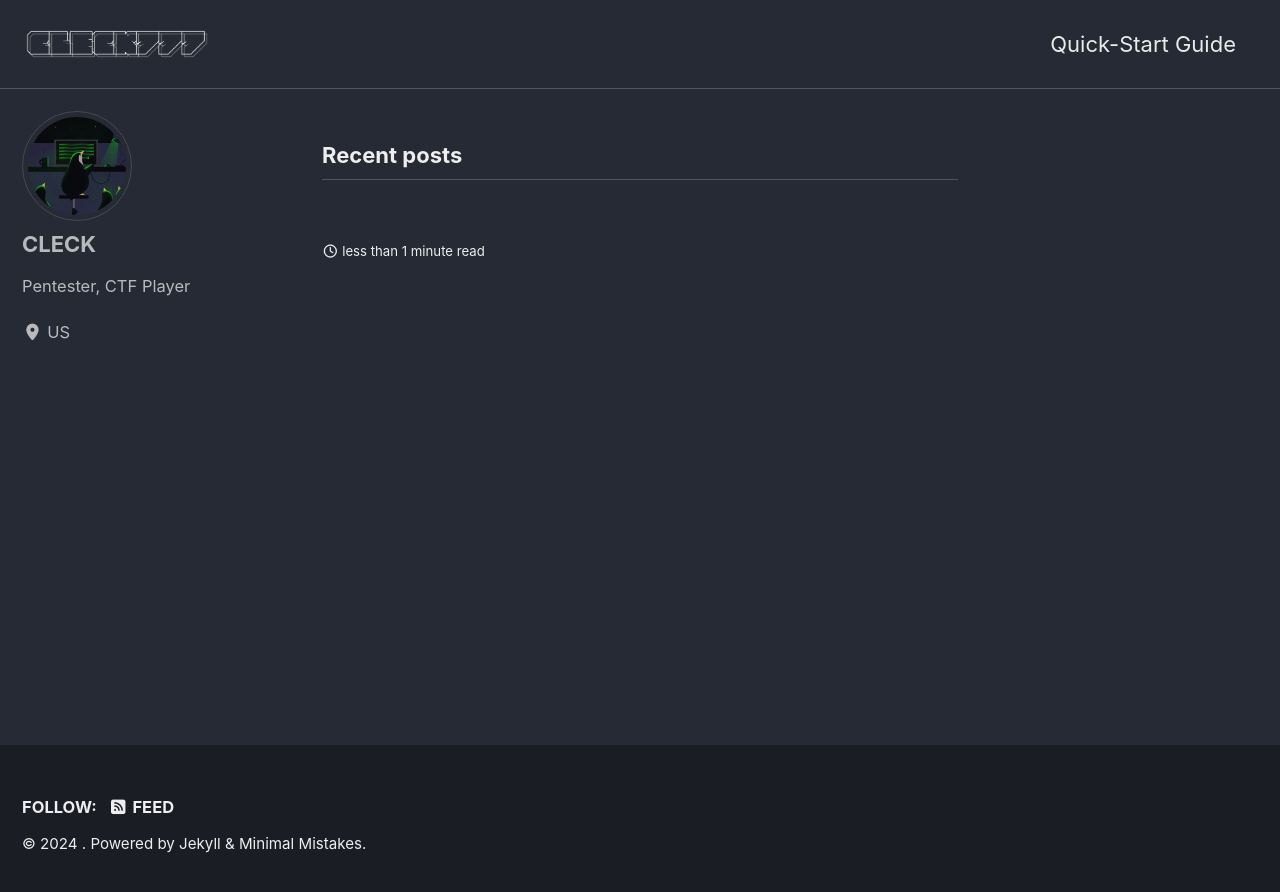
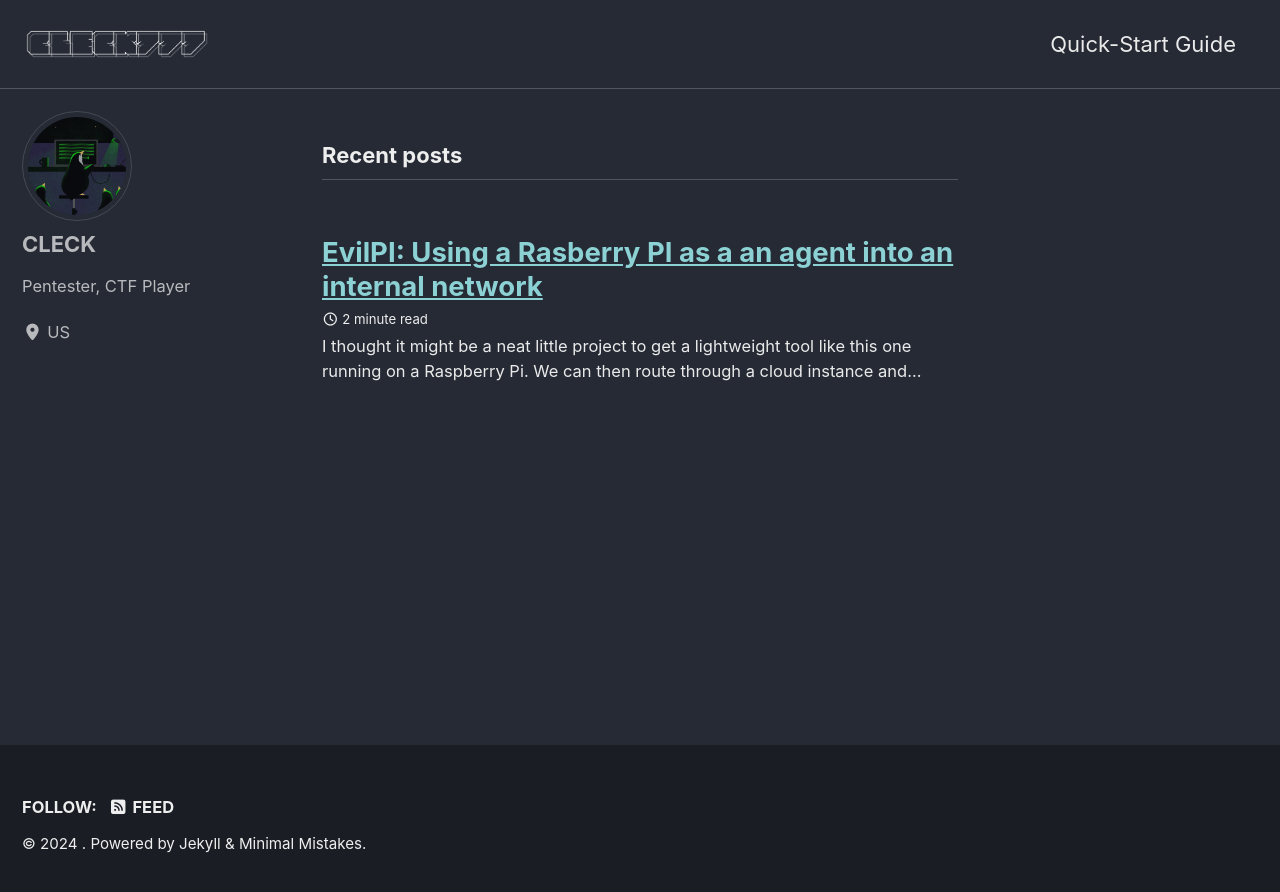
Before and after one commit to Cleck777/Cleck777.github.io, a Jekyll site: the page built from index.html, in a window 1280 px wide. Shown: the top 892 px of the page. Built offline with Jekyll 4.4.1, drawn with Linux system fonts in a browser that asks for light colours; cached includes are drawn as plain includes; the list of posts is cut into pages by our own code; some of the changed lines change nothing that is shown.

Commit message:
post-update

```diff
--- a/_posts/2024-06-23-EvilPI.md
+++ b/_posts/2024-06-23-EvilPI.md
@@ -1,11 +1,11 @@
 ---
 layout: post
-title: EvilPI: Using a Rasberry PI as a an agent into an internal network
+title: "EvilPI: Using a Rasberry PI as a an agent into an internal network"
 excerpt: "I thought it might be a neat little project to get a lightweight tool like this one running on a Raspberry Pi. We can then route through a cloud instance and use our at-home Kali machine."
 date: 2024-06-23
 classes: wide
 header:
-  teaser: /assets/images/evilpi.png
+  image: /assets/images/evilpi.png
   teaser_home_page: true
 categories:
   - pentesting
@@ -16,7 +16,8 @@
 ---
 
 
-![](/assets/images/evilpi.png)
+![](/assets/images/evilpi.png#center)
+
 ## Background
 
 While doing some of the Pro-labs for HTB I recently discovered [ligolo-ng](https://github.com/Nicocha30/ligolo-ng)
@@ -28,6 +29,8 @@
 
 I thought it might be a neat little project to get a lightweight tool like this one running on a Raspberry Pi. We can then route through a cloud instance and use our at-home Kali machine.
 
+This would be useful if you needed to put a machine on internal network for pentesting.
+
 
 ## Getting Started
 
@@ -35,7 +38,7 @@
 
 
 Ligolo-ng is built using an agent and a proxy. For the Rasberry PI, you are going to want to pick up a copy of the agent:
-https://github.com/nicocha30/ligolo-ng/releases/tag/v0.6.1
+https://github.com/nicocha30/ligolo-ng/releases/tag/v0.6.1Q
 
 ## Testing on PI
 I'm going to pick up a copy for my PI by running:
@@ -43,3 +46,78 @@
     $ wget https://github.com/nicocha30/ligolo-ng/releases/download/v0.6.1/ligolo-ng_agent_0.6.1_linux_armv7.tar.gz
     $ tar xf ./ligolo-ng_agent_0.6.1_linux_armv7.tar.gz
     $ chmod +x agent
+
+
+We now have to download the proxy with the following:
+
+    $ wget https://github.com/nicocha30/ligolo-ng/releases/download/v0.6.1/ligolo-ng_proxy_0.6.1_linux_amd64.tar.gz
+    $ tar xf ./ligolo-ng_proxy_0.6.1
+
+To start my proxy server I will run
+
+    $ ./proxy -selfcert
+
+To test my PI's connection back to my PC I will run
+
+    $ ./agent -connect 192.168.254.147:11601 -ignore-cert
+
+We can now see  connection made by the by the PI:
+
+![](/assets/images/prxysession.png)
+
+
+
+## Using the cloud
+
+Since our attacker machine will sit behind a firewall, we need a way to ensure that the agent can route to to a cloud instance.
+
+![](/assets/images/SSH%20Tunnel.png)
+
+To make it easy and secure, We are going to route the Ligolo-ng through a ssh tunnel.
+
+### Rasberry PI:
+I created a script that will automtically create this service for you. You can find it at:
+https://github.com/Cleck777/PI-Ligolo-ng-Service-Starte
+
+The main component of this script is:
+
+     $ autossh -M 20000 -N -T -L 11601:127.0.0.1:11601 {SSH_USER}@{HOSTNAME} -i {IDENTITY_FILE}
+
+This will foward your your local port (default: 11601) to the remote server.
+
+You can now start the agent:
+
+     $ /usr/bin/agent -connect localhost:11601 -ignore-cert
+
+### Attacker Machine
+
+First you have to start a remote port foward to your local ligolo-ng proxy:
+
+     $ ssh -R 11601:127.0.0.1:11601 {SSH_USER}@{HOSTNAME} -i {IDENTITY_FILE}
+
+You can now start the proxy:
+
+     $ ./proxy -selfcert
+
+
+![](/assets/images/Ligoloconnection.png)
+
+As we can see we get a connection from our Rasberry PI.
+
+Type session and choose your session
+
+Now we need to create our interface:
+
+     $ sudo ip tuntap add user [your_username] mode tun ligolo
+     $ sudo ip link set ligolo up
+
+
+We can now set up our route as normal:
+
+    $ sudo ip route add 192.168.0.0/24 dev ligolo
+
+you can now start your agentby typing:
+
+     $ [Agent : root@raspberrypi] » start
+
+And your good to go!
```
Also changed, not shown: assets/images/Ligoloconnection.png (added), assets/images/SSH Tunnel.png (added), assets/images/prxysession.png (added).
